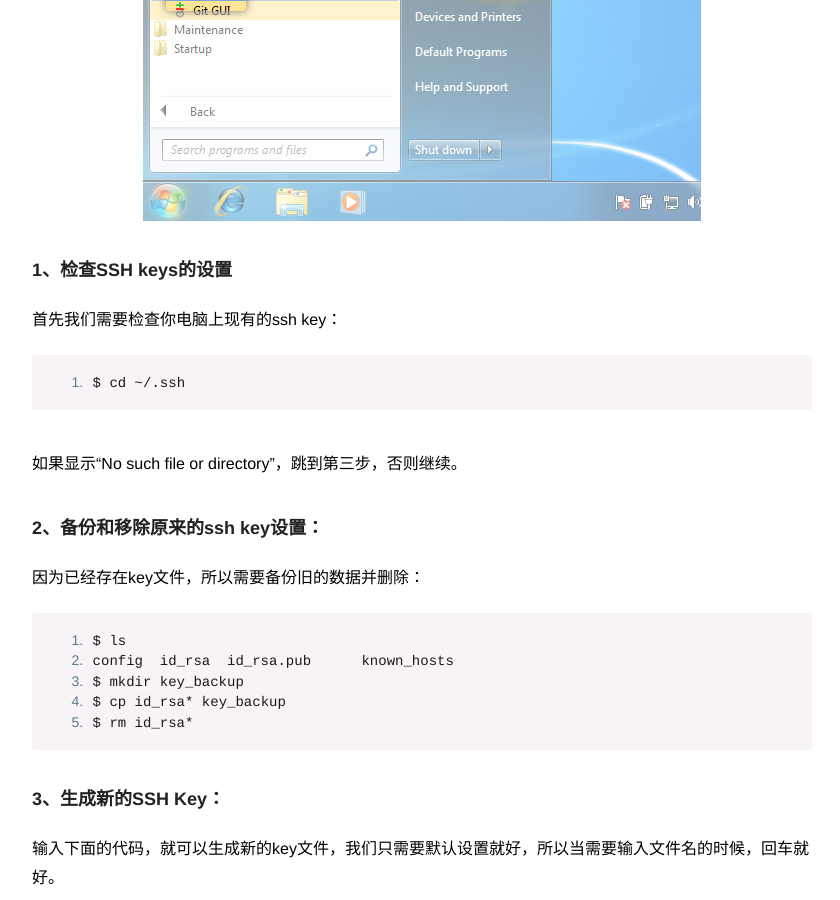
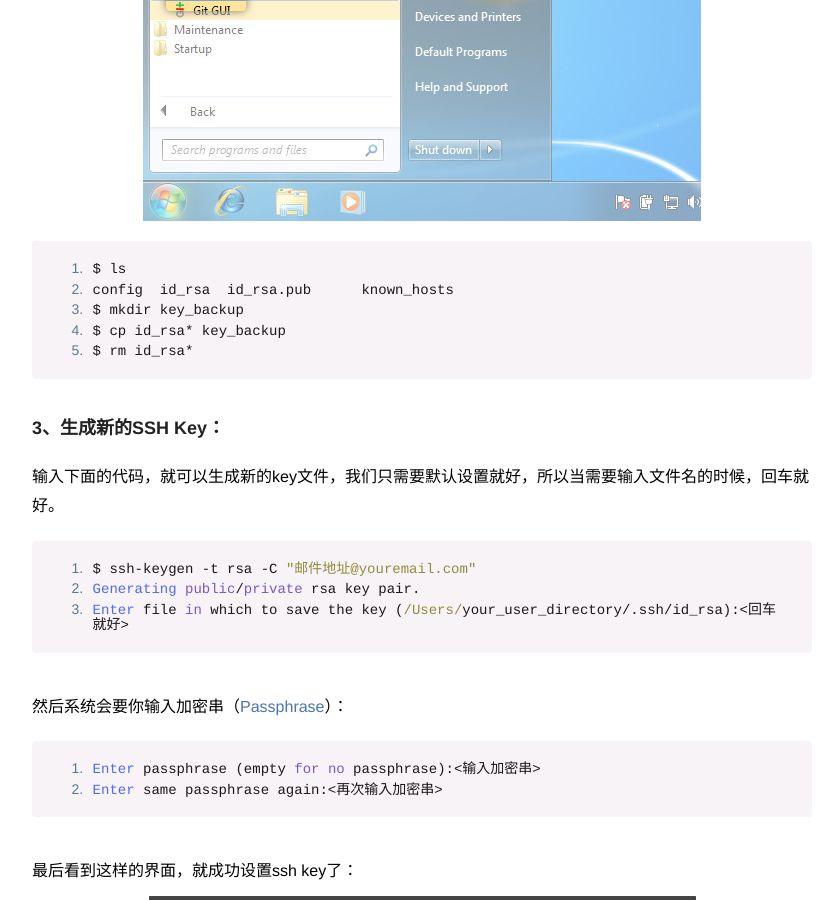
Before and after one commit to ioloveuu/ioloveuu.github.io, a Jekyll site: the page built from _posts/2016-12-28-frame-analys.md, in a window 1280 px wide and 900 px high, scrolled down 3011 px. Shown: the whole window, without its empty margins (218-1058 px from the left). Built offline with Jekyll 4.4.1, drawn with Linux system fonts in a browser that asks for light colours; nearby versions of some CDN libraries; a script that is not in the unit is left out.

Commit message:
Update 2016-12-28-frame-analys.md

```diff
--- a/_posts/2016-12-28-frame-analys.md
+++ b/_posts/2016-12-28-frame-analys.md
@@ -104,15 +104,7 @@ Git是版本管理的未来，他的优点我不再赘述，相关资料很多
 在Windows下，打开Git Bash，其他系统下面则打开终端（Terminal）：
 ![Git Bash](/images/githubpages/bootcamp_1_win_gitbash.jpg)
 
-### 1、检查SSH keys的设置
-首先我们需要检查你电脑上现有的ssh key：
 
-    $ cd ~/.ssh
-
-如果显示“No such file or directory”，跳到第三步，否则继续。
-
-### 2、备份和移除原来的ssh key设置：
-因为已经存在key文件，所以需要备份旧的数据并删除：
 
     $ ls
     config	id_rsa	id_rsa.pub	known_hosts
```
